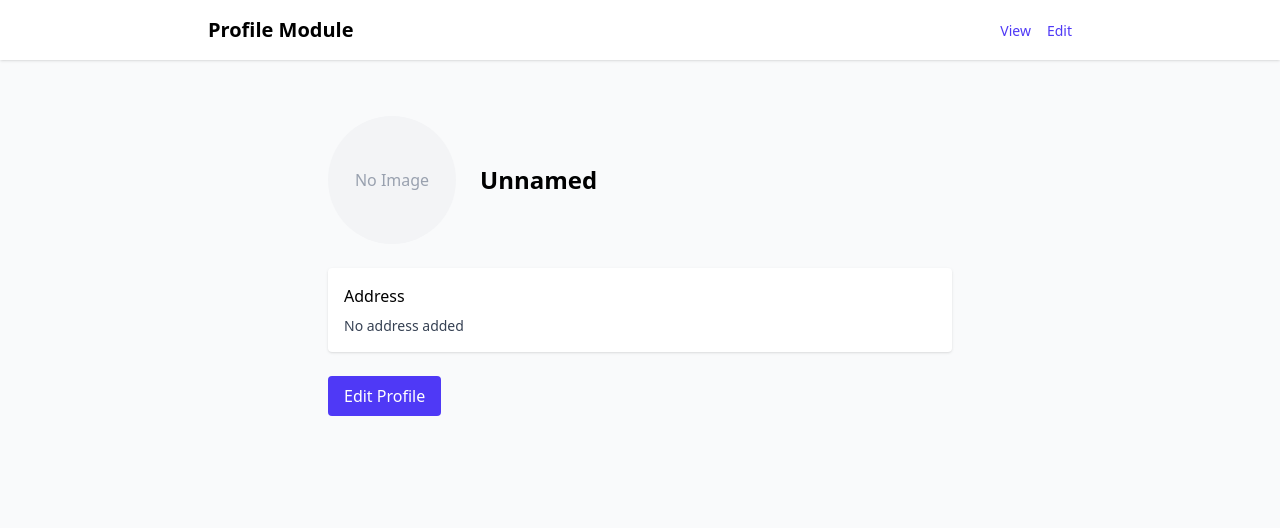
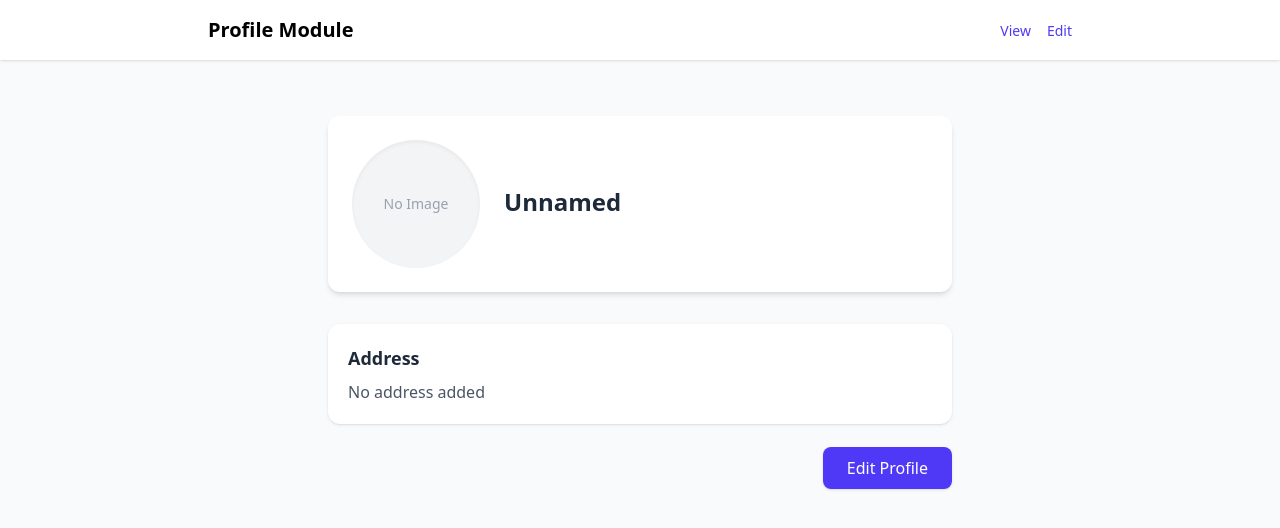
Before and after one commit to Ashutosh9110/User-Profile-Management, a React (Vite) app: page / in a window 1280 px wide. Shown: the top 528 px of the page. Built offline with nearby package versions, Linux system fonts and the light colour scheme.

Commit message:
fix: improved UI for ViewProfile.jsx

```diff
--- a/index.html
+++ b/index.html
@@ -4,7 +4,7 @@
     <meta charset="UTF-8" />
     <link rel="icon" type="image/svg+xml" href="/vite.svg" />
     <meta name="viewport" content="width=device-width, initial-scale=1.0" />
-    <title>talentrise</title>
+    <title>Talentrise</title>
   </head>
   <body>
     <div id="root"></div>
--- a/src/components/ProfileForm.jsx
+++ b/src/components/ProfileForm.jsx
@@ -0,0 +1,135 @@
+import React, { useMemo, useState, useCallback, useEffect } from "react"
+import { Formik, Form, Field, ErrorMessage } from "formik"
+import * as Yup from "yup"
+import useProfile from "../hooks/useProfile"
+
+const ProfileSchema = Yup.object().shape({
+  name: Yup.string().required("Name is required"),
+  email: Yup.string().email("Invalid email").required("Email is required"),
+  phone: Yup.string(),
+  address: Yup.string(),
+})
+
+export default function ProfileForm({ onSaved }) {
+  const { profile, save } = useProfile()
+
+  const [file, setFile] = useState(null)
+  const [preview, setPreview] = useState(profile.image)
+
+  const initialValues = useMemo(
+    () => ({
+      name: profile.name || "",
+      email: profile.email || "",
+      phone: profile.phone || "",
+      address: profile.address || "",
+    }),
+    [profile]
+  )
+
+  useEffect(() => {
+    setPreview(profile.image)
+  }, [profile.image])
+
+  const handleFileChange = useCallback(
+    (e) => {
+      const f = e.target.files?.[0] ?? null
+      setFile(f)
+      if (f) {
+        setPreview(URL.createObjectURL(f))
+      } else {
+        setPreview(profile.image)
+      }
+    },
+    [profile.image]
+  )
+
+  const handleSubmit = useCallback(
+    async (values, { setSubmitting }) => {
+      await save(values, file)
+      setSubmitting(false)
+      if (onSaved) onSaved()
+    },
+    [file, save, onSaved]
+  )
+
+  return (
+    <div className="max-w-xl mx-auto bg-white p-6 rounded shadow">
+      <Formik
+        initialValues={initialValues}
+        enableReinitialize
+        validationSchema={ProfileSchema}
+        onSubmit={handleSubmit}
+      >
+        {({ isSubmitting }) => (
+          <Form className="space-y-4">
+            <div className="flex items-center space-x-4">
+              <div className="w-24 h-24 rounded-full overflow-hidden bg-gray-100">
+                {preview ? (
+                  <img
+                    src={preview}
+                    className="w-full h-full object-cover"
+                  />
+                ) : (
+                  <span className="text-gray-500">No Image</span>
+                )}
+              </div>
+
+              <div>
+                <label>Profile Image: </label>
+                <input type="file" onChange={handleFileChange} />
+              </div>
+            </div>
+            <div>
+              <label>Name</label>
+              <Field
+                name="name"
+                className="border p-2 rounded w-full"
+              />
+              <ErrorMessage
+                name="name"
+                component="div"
+                className="text-red-500"
+              />
+            </div>
+            <div>
+              <label>Email</label>
+              <Field
+                name="email"
+                type="email"
+                className="border p-2 rounded w-full"
+              />
+              <ErrorMessage
+                name="email"
+                component="div"
+                className="text-red-500"
+              />
+            </div>
+            <div>
+              <label>Phone</label>
+              <Field name="phone" className="border p-2 rounded w-full" />
+            </div>
+
+            {/* Address */}
+            <div>
+              <label>Address</label>
+              <Field
+                as="textarea"
+                rows="3"
+                name="address"
+                className="border p-2 rounded w-full"
+              />
+            </div>
+
+            <button
+              type="submit"
+              disabled={isSubmitting}
+              className="bg-indigo-600 text-white px-4 py-2 rounded"
+            >
+              {isSubmitting ? "Saving..." : "Save Profile"}
+            </button>
+          </Form>
+        )}
+      </Formik>
+    </div>
+  )
+}
--- a/src/pages/EditProfile.jsx
+++ b/src/pages/EditProfile.jsx
@@ -8,7 +8,6 @@ const navigate = useNavigate()
 
 
 const onSaved = useCallback(() => {
-// after save, navigate back to view
 navigate('/')
 }, [navigate])
 
--- a/src/pages/ViewProfile.jsx
+++ b/src/pages/ViewProfile.jsx
@@ -1,39 +1,61 @@
-import React from 'react'
-import { useProfileContext } from '../context/ProfileContext'
-import { Link } from 'react-router-dom'
-
+import React from "react";
+import { useProfileContext } from "../context/ProfileContext";
+import { Link } from "react-router-dom";
 
 export default function ViewProfile() {
-const { profile } = useProfileContext()
-
+  const { profile } = useProfileContext();
 
   return (
-<div className="max-w-2xl mx-auto p-6">
-<div className="flex items-center space-x-6">
-<div className="w-32 h-32 rounded-full bg-gray-100 overflow-hidden">
+    <div className="max-w-2xl mx-auto p-6 space-y-8">
+
+      {/* Profile Card */}
+      <div className="bg-white rounded-xl shadow-md p-6 flex items-center gap-6">
+        {/* Avatar */}
+        <div className="w-32 h-32 rounded-full bg-gray-100 overflow-hidden shadow-inner">
           {profile.image ? (
-<img src={profile.image} alt="avatar" className="w-full h-full object-cover" />
+            <img
+              src={profile.image}
+              alt="avatar"
+              className="w-full h-full object-cover"
+            />
           ) : (
-<div className="w-full h-full flex items-center justify-center text-gray-400">No Image</div>
+            <div className="w-full h-full flex items-center justify-center text-gray-400 text-sm">
+              No Image
+            </div>
           )}
         </div>
+
+        {/* Info */}
         <div>
-<h2 className="text-2xl font-semibold">{profile.name || 'Unnamed'}</h2>
-<p className="text-sm text-gray-600">{profile.email}</p>
-<p className="text-sm text-gray-600">{profile.phone}</p>
+          <h2 className="text-2xl font-bold text-gray-800">
+            {profile.name || "Unnamed"}
+          </h2>
+
+          <p className="text-gray-600 mt-1">{profile.email}</p>
+          {profile.phone && (
+            <p className="text-gray-600 mt-1">{profile.phone}</p>
+          )}
         </div>
       </div>
 
+      {/* Address Card */}
+      <div className="bg-white rounded-xl shadow p-5">
+        <h3 className="text-lg font-semibold text-gray-800">Address</h3>
 
-<div className="mt-6 bg-white p-4 rounded shadow">
-<h3 className="font-medium">Address</h3>
-<p className="text-sm text-gray-700 mt-2">{profile.address || 'No address added'}</p>
+        <p className="text-gray-600 mt-2">
+          {profile.address || "No address added"}
+        </p>
       </div>
 
-
-<div className="mt-6">
-<Link to="/edit" className="inline-block px-4 py-2 bg-indigo-600 text-white rounded">Edit Profile</Link>
+      {/* Edit Button */}
+      <div className="text-right">
+        <Link
+          to="/edit"
+          className="px-6 py-2.5 bg-indigo-600 text-white rounded-lg shadow hover:bg-indigo-700 transition-all"
+        >
+          Edit Profile
+        </Link>
       </div>
     </div>
-)
+  );
 }
```
Lines whose indentation alone changed are shown as unchanged.
